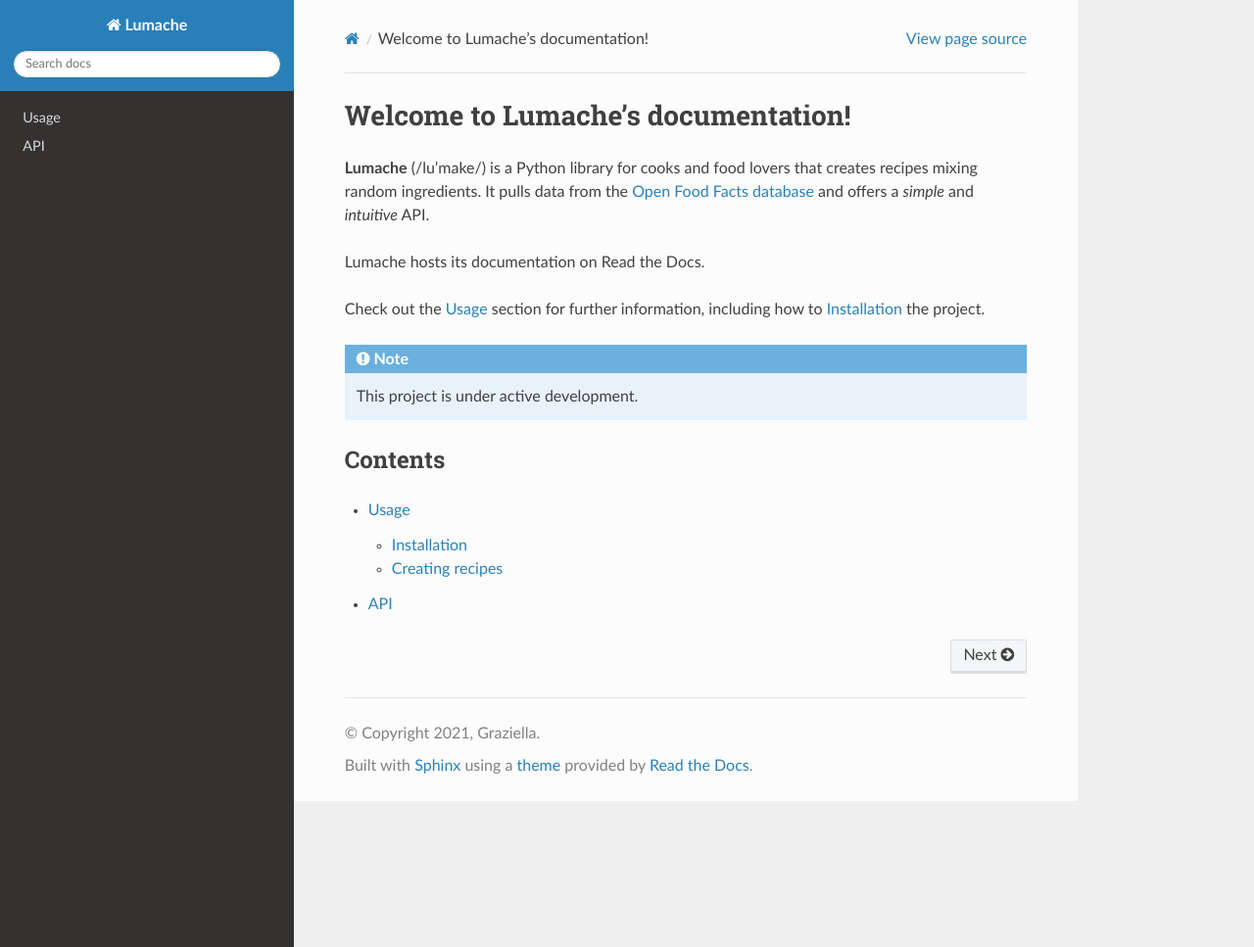
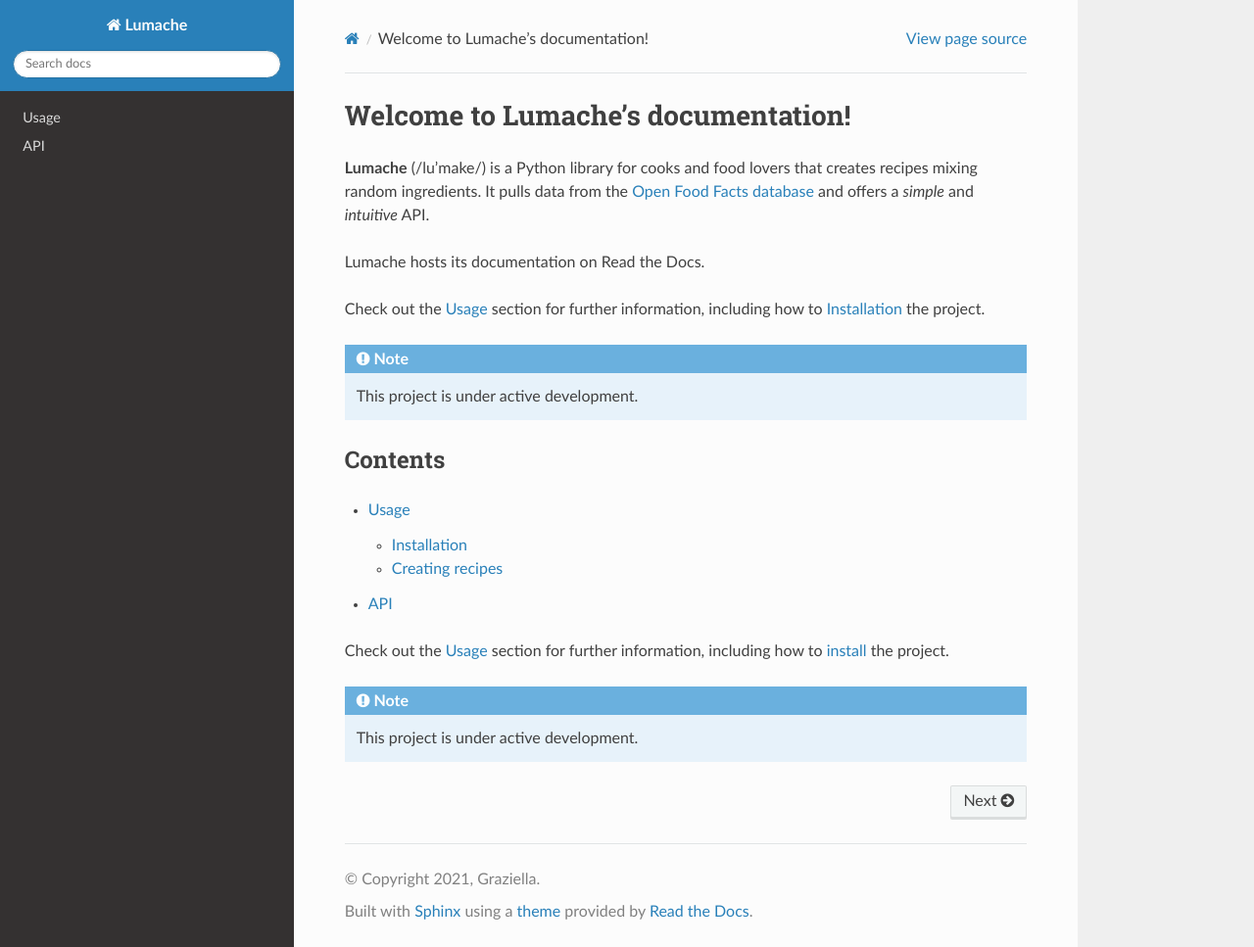
Before and after one commit to SchubertP/rtd-tutorial, a Sphinx documentation site: the page built from docs/source/index.rst, in a window 1280 px wide and 967 px high. Shown: the whole window at 98% size. Built offline with Sphinx 7.4.7 and the Read the Docs theme 3.1.0, drawn with Linux system fonts in a browser that asks for light colours; pages that are not in the unit, such as notebooks, are missing from menus.

```diff
--- a/docs/source/index.rst
+++ b/docs/source/index.rst
@@ -19,7 +19,15 @@ Contents
 --------
 
 .. toctree::
+   :maxdepth: 2
 
    usage
    api
-   notebooks/excel_x_sbml.ipynb
+   tutorial
+
+Check out the :doc:`usage` section for further information, including how to
+:ref:`install <installation>` the project.
+
+.. note::
+
+   This project is under active development.
```
